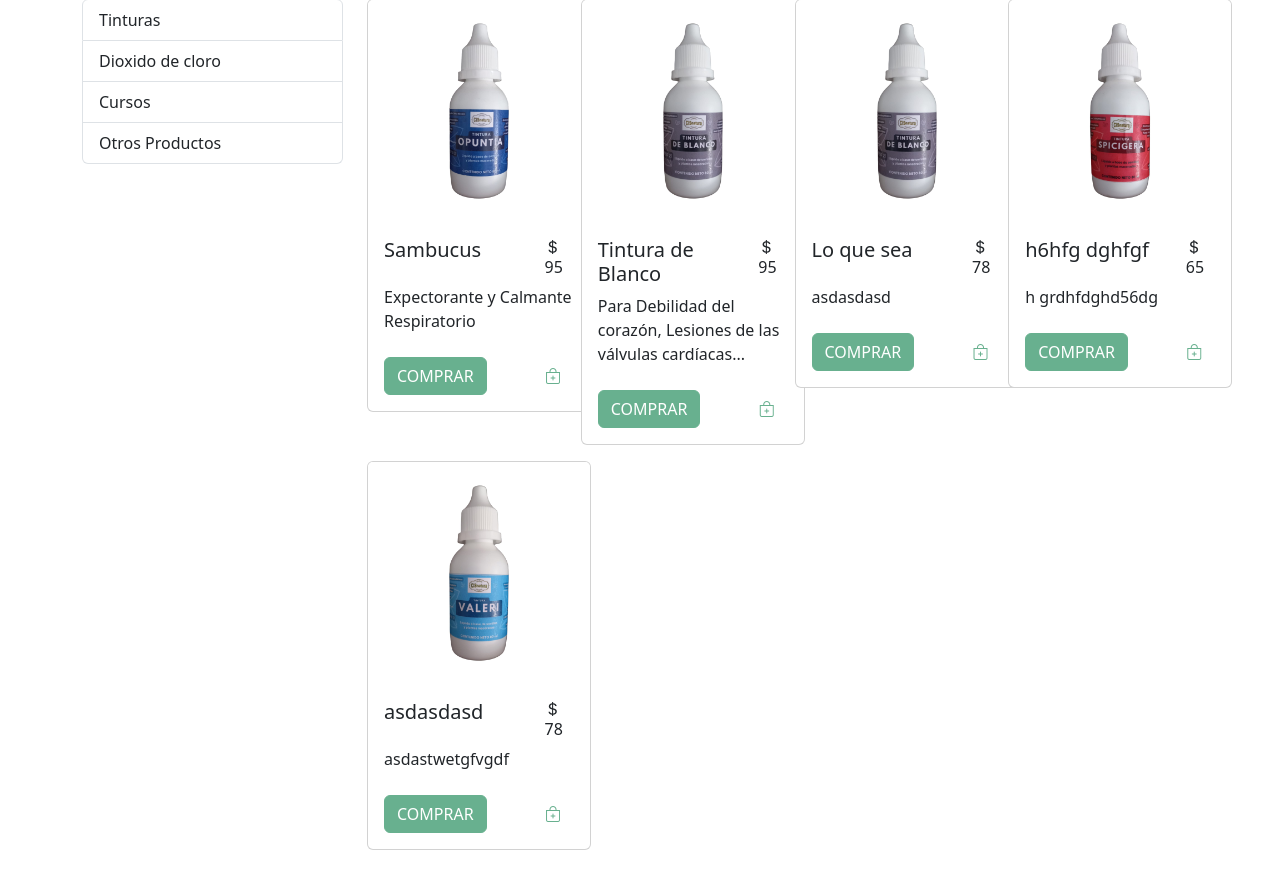
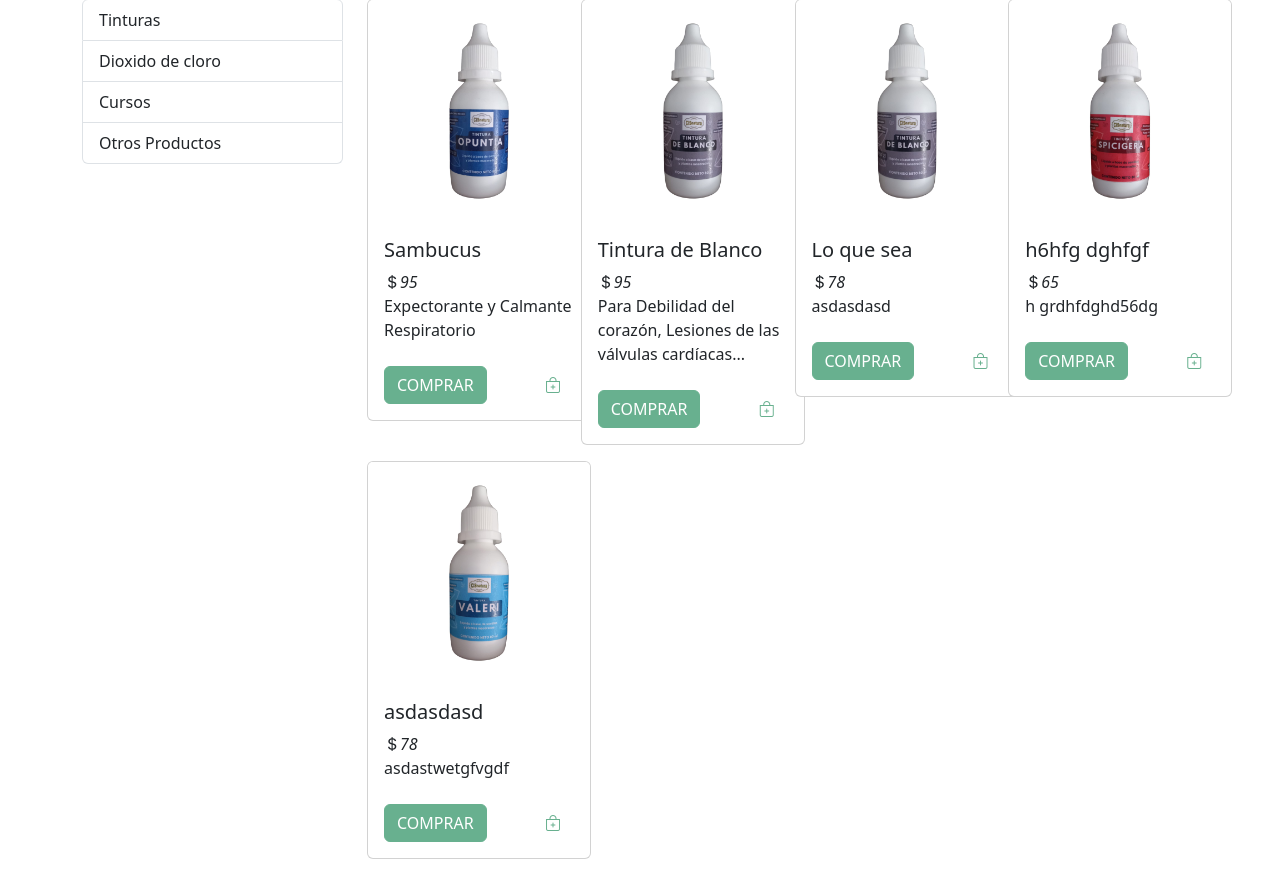
Before and after one commit to Maskeit/cisnatura, a PHP site: page /resources/views/catalogo.php in a window 1280 px wide. Shown: the part 307-1198 px from the top of the page. Before the commit the page ends 1157 px from the top, so only its background shows below. Run offline with PHP 8.4, Linux system fonts and the light colour scheme; data comes from the database, SQL or seed files in the repository.

Commit message:
cambiosSinRes

```diff
--- a/app/Controllers/CarritoController.php
+++ b/app/Controllers/CarritoController.php
@@ -22,7 +22,7 @@ class CarritoController {
      * agregar productos al carrito
      */
 
-    public function agregarProductoasdasd($pid, $uid,$tt) {
+    public function agregarProducto($pid, $uid,$tt) {
         // Verificar si el producto ya está en el carrito del usuario
         $productoEnCarrito = $this->buscarProductoEnCarrito($pid, $uid);
         if(is_null($productoEnCarrito)){
@@ -46,7 +46,7 @@ class CarritoController {
             return $result;
         }
     }
-    public function agregarProducto($pid, $uid, $tt) {
+    public function agregarProductoAlCarrito($pid, $uid, $tt) {
         $carrito = new carrito();
         $carrito->valores = [$uid, $pid, $tt];
 
--- a/resources/js/app.js
+++ b/resources/js/app.js
@@ -98,11 +98,9 @@ const app = {
                                 <img src="/cisnatura/app/pimg/${product.thumb}" class="card-img-top" alt="..." onclick="app.singleProduct(${product.id})">
                                 <div class="card-body">
                                     <div class="row">
-                                        <div class="col-9">
                                             <h5>${product.product_name}</h5>
-                                        </div>
                                         <div class="col">
-                                            <h6><i class="bi bi-currency-dollar"></i> ${product.price}</h6>
+                                        <span><i class="bi bi-currency-dollar">${product.price}</i></span>
                                         </div>
                                     </div>
                                     <p class="card-text">${product.extracto}</p>
--- a/resources/views/catalogo.php
+++ b/resources/views/catalogo.php
@@ -15,10 +15,10 @@ head($ua);
 <div class="container">
     <h2 class="wp-block-heading mt-5" style="text-decoration: none;">
         Cátalogo Cisnatura  <?php if(!is_null($ua) && $ua->sv && $ua->tipo ==2){ ?>
-                            <button type="button" class="btn btn-primary" onclick="app.view('carrito')">
-                            <i class="bi bi-cart-plus"></i>
-                            Carrito <div id="addproduct"></div>
-                            </button><?php } ?>
+                                <button type="button" class="btn btn-primary" onclick="app.view('carrito')">
+                                <i class="bi bi-cart-plus"></i>
+                                Carrito <span id="addproduct"></span>
+                                </button><?php } ?>
     </h2>
     <div id="aviso" >
     </div>
```
